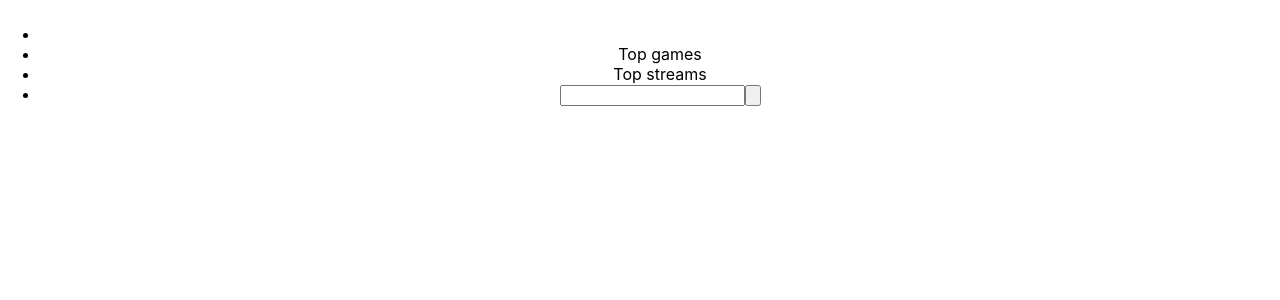
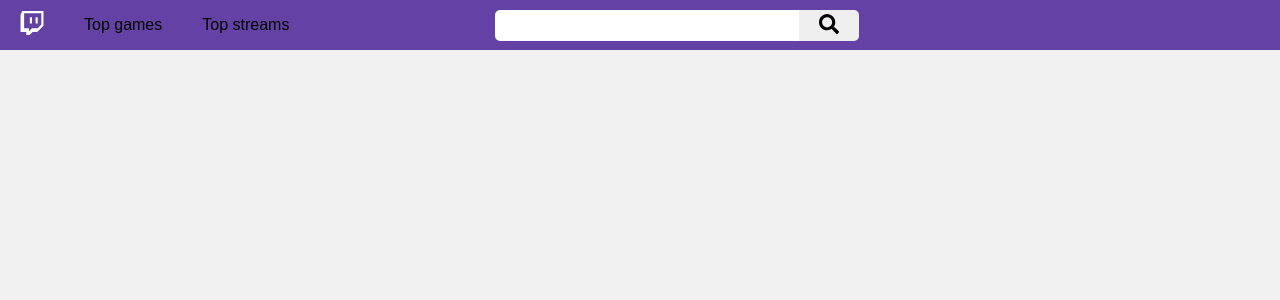
Before and after one commit to dre-zouhair/twitchclonereact, a React (Create React App) app: page / in a window 1280 px wide. Shown: the top 300 px of the page. Built offline with nearby package versions, Linux system fonts and the light colour scheme.

Commit message:
Partie css du header

```diff
--- a/src/App.css
+++ b/src/App.css
@@ -1,38 +1,78 @@
+*{
+  margin: 0;
+  padding: 0;
+}
+body{
+  background: #f1f1f1;
+  font-family: sans-serif;
+}
 .App {
   text-align: center;
 }
+/*
+/////////////////////////////
+Partie Header
+/////////////////////////////
+*/
+.headerTop{
+  background: #6441a4;
+  height: 50px;
+  position: fixed;
+  width: 100%;
+  z-index: 1000;
+}
+.listeMenu{
+  height: 50px;
+  display: flex;
+  align-items: center;
+  width: 100%;
+}
+.liensNav{
+  list-style-type: none;
+  padding: 0 20px;
+}
+.liensNav:nth-child(4){
+  margin: 0 auto;
+  flex-shrink: 1;
+  width: 600px;
+}
+/*.lien{*/
 
-.App-logo {
-  height: 40vmin;
-  pointer-events: none;
+/*}*/
+.logo{
+  margin-top: 5px;
 }
+.formSubmit{
+  display: flex;
+  flex-shrink: 1;
+}
+.logoLoupe{
+  width: 20px;
+}
+.inputRecherche{
+  width: 50%;
+  background: #ffffff;
+  border: 2px solid #fff;
+  border-top-left-radius: 5px;
+  border-bottom-left-radius: 5px;
+}
+.liensNav button {
+  border-top-right-radius: 5px;
+  border-bottom-right-radius: 5px;
+  padding: 4px 20px;
+  border: none;
 
-@media (prefers-reduced-motion: no-preference) {
-  .App-logo {
-    animation: App-logo-spin infinite 20s linear;
-  }
 }
-
-.App-header {
-  background-color: #282c34;
-  min-height: 100vh;
-  display: flex;
-  flex-direction: column;
-  align-items: center;
-  justify-content: center;
-  font-size: calc(10px + 2vmin);
-  color: white;
+.menuResBtn{
+  display: none;
+  position: fixed;
+  top : 10px;
+  right: 20px;
+  color: #fff;
+  width: 50px;
+  height: 50px;
+  cursor: pointer;
 }
-
-.App-link {
-  color: #61dafb;
+.menuIco{
+  width: 25px;
 }
-
-@keyframes App-logo-spin {
-  from {
-    transform: rotate(0deg);
-  }
-  to {
-    transform: rotate(360deg);
-  }
-}
```
